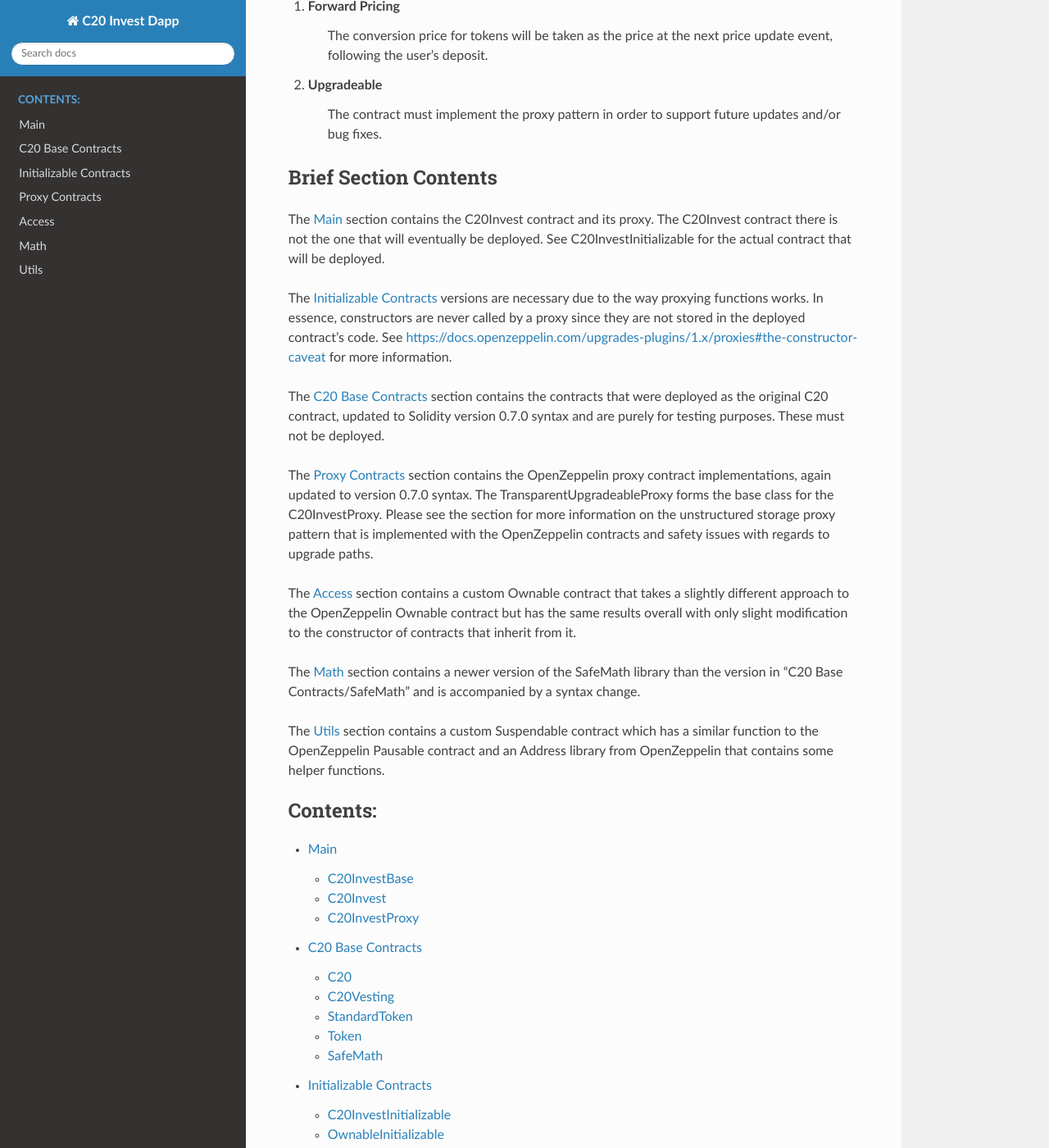
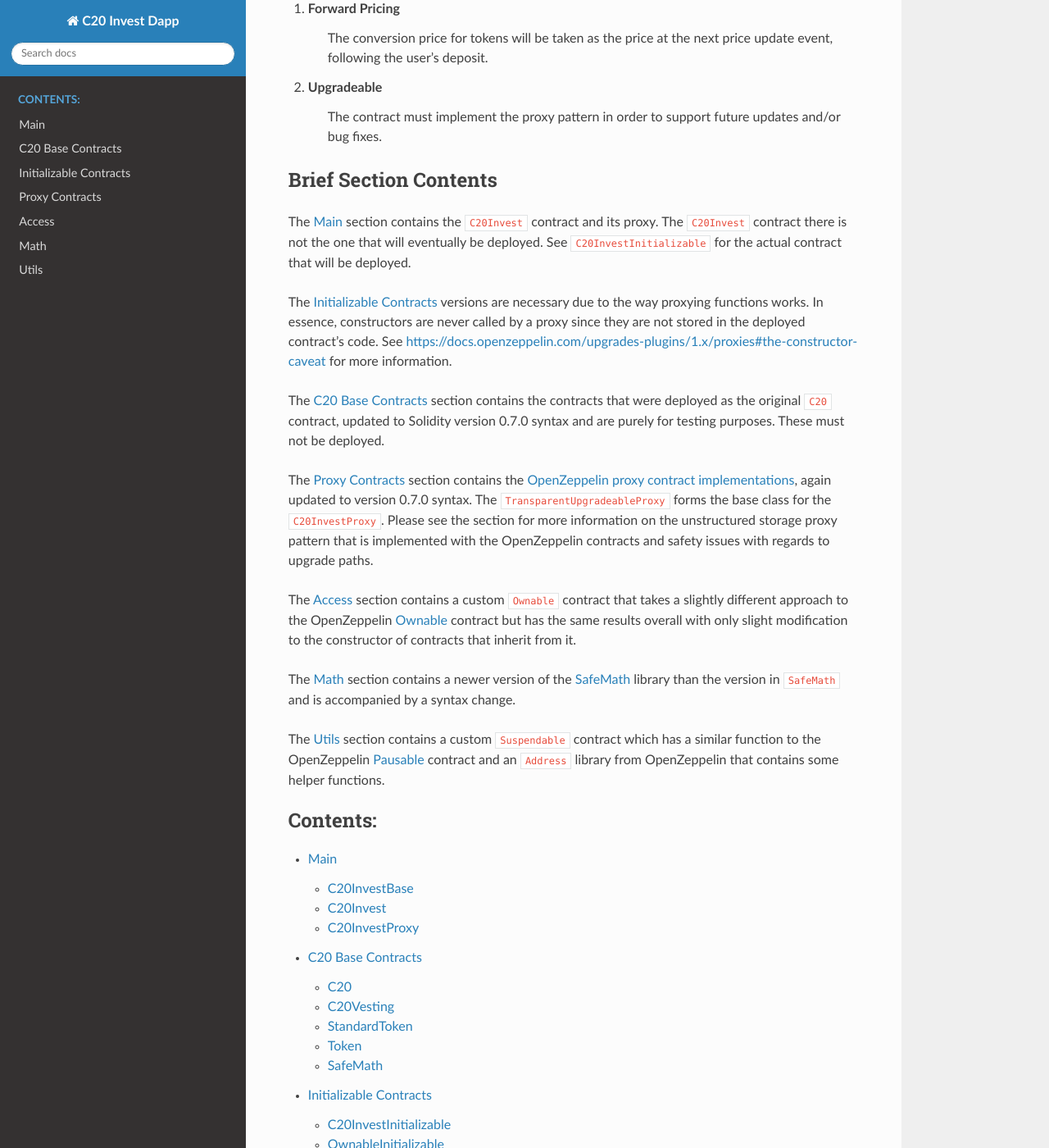
Before and after one commit to 8563a236e65cede7b14220e65c70ad5718144a3/c20-invest-dapp, a Sphinx documentation site: the page built from docs/source/index.rst, in a window 1280 px wide and 1400 px high, scrolled down 2020 px. Shown: the whole window at 82% size. Built offline with Sphinx 7.4.7 and the Read the Docs theme 2.0.0, drawn with Linux system fonts in a browser that asks for light colours; cross-references to code outside the pages are shown as plain code; some of the changed text lies outside the part shown.

Commit message:
(Add) solidity cross referencing
Why: Make the documentation easier to read by include hyperlinked
     cross references for the user to click on

How: sphinx solidity domain cross referencing

Tags: cross referencing

```diff
--- a/docs/source/index.rst
+++ b/docs/source/index.rst
@@ -9,7 +9,7 @@ Welcome to C20 Invest Dapp's documentation!
 Overview
 --------
 
-The repository aims to support the resale of redeemed C20 tokens
+The repository aims to support the resale of redeemed :sol:contract:`C20` tokens
 through a newly deployed smart contract.
 
 Setup
@@ -48,8 +48,9 @@ Run all tests::
 This will run the tests in two batches. The first batch excludes
 C20InvestProxy.test.js and the second batch only includes it. This
 is because the blockchain does not seem to reset between testing
-C20Invest and C20InvestProxy. This causes C20InvestProxy to error
-out if run in the same session as C20Invest. Thus this single test
+:sol:contract:`C20Invest` and :sol:contract:`C20InvestProxy`.
+This causes :sol:contract:`C20InvestProxy` to error
+out if run in the same session as :sol:contract:`C20Invest`. Thus this single test
 is run in isolation.
 
 To run tests in a specific file::
@@ -99,9 +100,9 @@ Design Requirements
 Brief Section Contents
 ----------------------
 
-The :ref:`Main` section contains the C20Invest contract and its proxy. The
-C20Invest contract there is not the one that will eventually be deployed.
-See C20InvestInitializable for the actual contract that will be deployed.
+The :ref:`Main` section contains the :sol:contract:`C20Invest` contract and its proxy. The
+:sol:contract:`C20Invest` contract there is not the one that will eventually be deployed.
+See :sol:contract:`C20InvestInitializable` for the actual contract that will be deployed.
 
 The :ref:`Initializable Contracts` versions are necessary due to the way proxying functions
 works. In essence, constructors are never called by a proxy since they
@@ -110,28 +111,32 @@ https://docs.openzeppelin.com/upgrades-plugins/1.x/proxies#the-constructor-cavea
 for more information.
 
 The :ref:`C20 Base Contracts` section contains the contracts that were deployed
-as the original C20 contract, updated to Solidity version 0.7.0 syntax and
+as the original :sol:contract:`C20` contract, updated to Solidity version 0.7.0 syntax and
 are purely for testing purposes. These must not be deployed.
 
-The :ref:`Proxy Contracts` section contains the OpenZeppelin proxy contract implementations,
-again updated to version 0.7.0 syntax. The TransparentUpgradeableProxy
-forms the base class for the C20InvestProxy. Please see the section
+The :ref:`Proxy Contracts` section contains the
+`OpenZeppelin proxy contract implementations <https://github.com/OpenZeppelin/openzeppelin-contracts/tree/master/contracts/proxy>`_,
+again updated to version 0.7.0 syntax. The :sol:contract:`TransparentUpgradeableProxy`
+forms the base class for the :sol:contract:`C20InvestProxy`. Please see the section
 for more information on the unstructured storage proxy pattern that is
 implemented with the OpenZeppelin contracts and safety issues with
 regards to upgrade paths.
 
-The :ref:`Access` section contains a custom Ownable contract that takes a
-slightly different approach to the OpenZeppelin Ownable contract but
-has the same results overall with only slight modification to the
+The :ref:`Access` section contains a custom :sol:contract:`Ownable` contract that takes a
+slightly different approach to the OpenZeppelin
+`Ownable <https://github.com/OpenZeppelin/openzeppelin-contracts/blob/master/contracts/access/Ownable.sol>`_
+contract but has the same results overall with only slight modification to the
 constructor of contracts that inherit from it.
 
-The :ref:`Math` section contains a newer version of the SafeMath library
-than the version in "C20 Base Contracts/SafeMath" and is accompanied
+The :ref:`Math` section contains a newer version of the
+`SafeMath <https://github.com/OpenZeppelin/openzeppelin-contracts/blob/master/contracts/math/SafeMath.sol>`_
+library than the version in :sol:contract:`SafeMath` and is accompanied
 by a syntax change.
 
-The :ref:`Utils` section contains a custom Suspendable contract which has
-a similar function to the OpenZeppelin Pausable contract and an Address
-library from OpenZeppelin that contains some helper functions.
+The :ref:`Utils` section contains a custom :sol:contract:`Suspendable` contract which has
+a similar function to the OpenZeppelin
+`Pausable <https://github.com/OpenZeppelin/openzeppelin-contracts/blob/master/contracts/utils/Pausable.sol>`_
+contract and an :sol:lib:`Address` library from OpenZeppelin that contains some helper functions.
 
 .. toctree::
    :maxdepth: 2
```
Also changed, not shown: other parts of docs/source/index.rst (+1 -1 lines), 3 other files.
